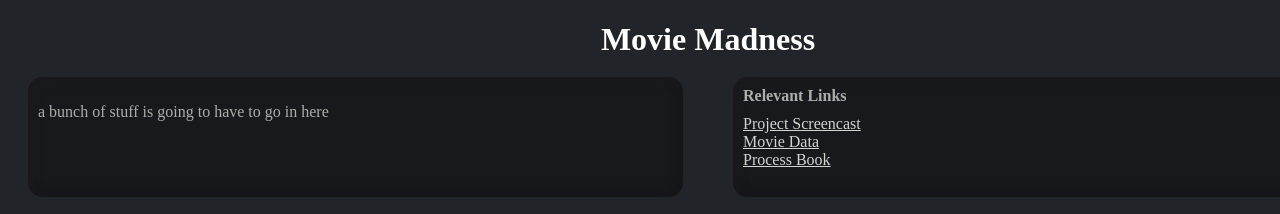
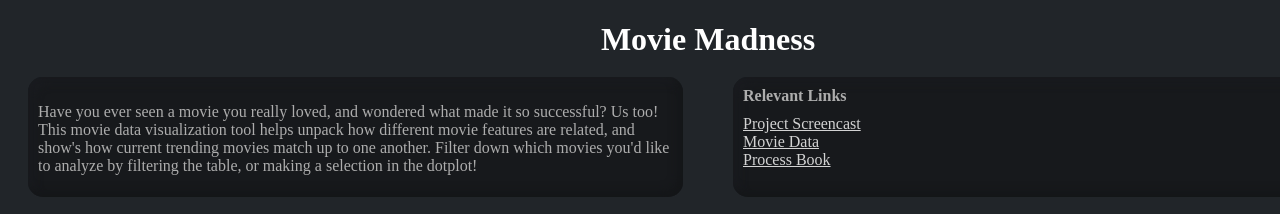
Before and after one commit to ethramos22/dataviscourse-pr-moviemadness, a website: page docs/index.html in a window 1280 px wide. Shown: the top 214 px of the page. Drawn offline with nearby package versions, Linux system fonts and the light colour scheme.

Commit message:
add links and description

```diff
--- a/docs/index.html
+++ b/docs/index.html
@@ -30,7 +30,11 @@
         </div>
         <div id="extra-content">
             <div id="context" class="card">
-                <p>a bunch of stuff is going to have to go in here</p>
+                <p>Have you ever seen a movie you really loved, and wondered what made it so successful? Us too! This movie data
+                    visualization tool helps unpack how different movie features are related, and show's how current trending movies
+                    match up to one another. Filter down which movies you'd like to analyze by filtering the table, or making a selection
+                    in the dotplot!
+                </p>
 
             </div>
             <div id="links" class="card">
```
